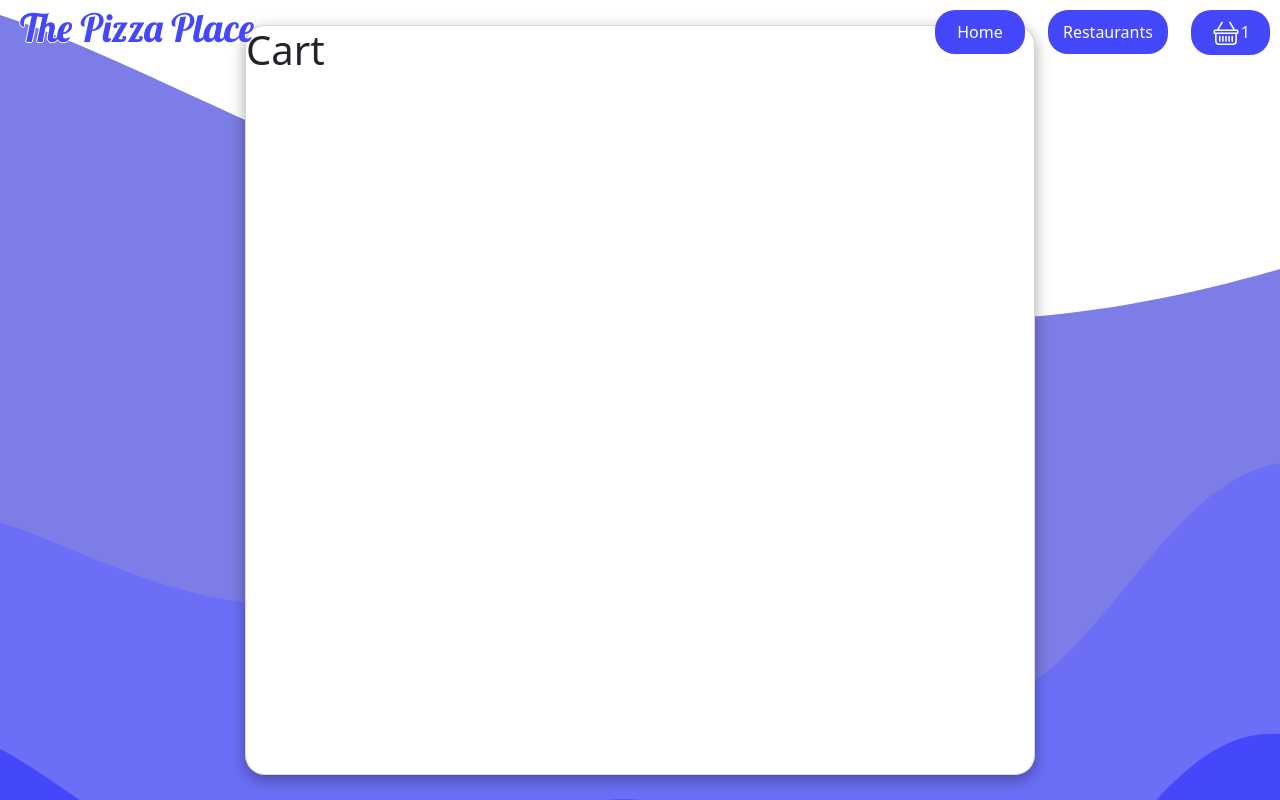
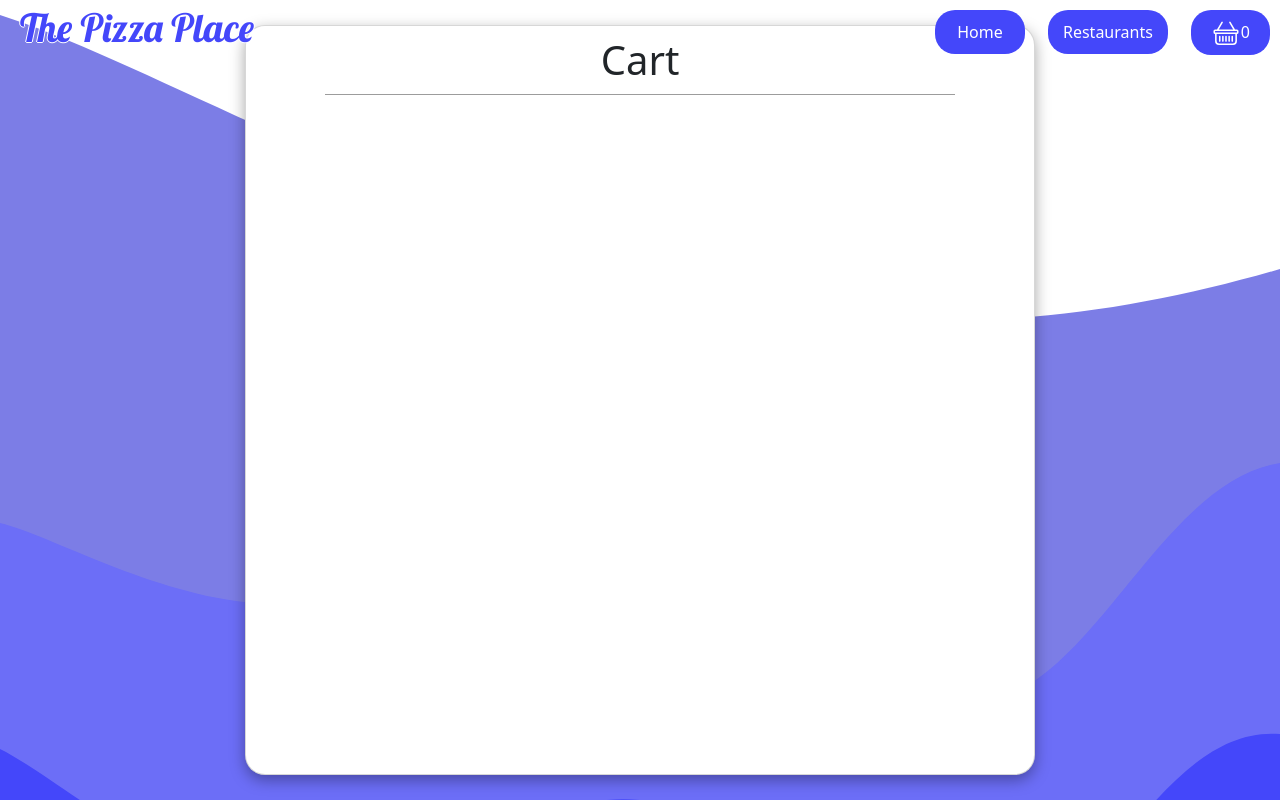
Before and after one commit to igor981/pizza-api, a React (Create React App) app: page /cart in a window 1280 px wide. Built offline with nearby package versions, Linux system fonts and the light colour scheme.

Commit message:
localstorage, add to cart functionality

```diff
--- a/src/components/Navbar.tsx
+++ b/src/components/Navbar.tsx
@@ -1,15 +1,12 @@
 import React, {useEffect} from 'react'
 import { Link } from 'react-router-dom';
 import { useSelector } from 'react-redux';
+import { Cart } from '../interfaces';
 import "bootstrap/dist/css/bootstrap.min.css";
 import './Navbar.css'
 const Navbar = () => {
   const cart: any = useSelector(store => store);
 
-  useEffect(() => {
-    console.log(cart['cart'].cartItems.length);
-
-  }, [])
 
   return (
     <nav className='navbar'>
@@ -22,7 +19,7 @@ const Navbar = () => {
           <svg xmlns="http://www.w3.org/2000/svg" width="16" height="16" fill="currentColor" className="bi bi-basket icon" viewBox="0 0 16 16">
           <path d="M5.757 1.071a.5.5 0 0 1 .172.686L3.383 6h9.234L10.07 1.757a.5.5 0 1 1 .858-.514L13.783 6H15a1 1 0 0 1 1 1v1a1 1 0 0 1-1 1v4.5a2.5 2.5 0 0 1-2.5 2.5h-9A2.5 2.5 0 0 1 1 13.5V9a1 1 0 0 1-1-1V7a1 1 0 0 1 1-1h1.217L5.07 1.243a.5.5 0 0 1 .686-.172zM2 9v4.5A1.5 1.5 0 0 0 3.5 15h9a1.5 1.5 0 0 0 1.5-1.5V9H2zM1 7v1h14V7H1zm3 3a.5.5 0 0 1 .5.5v3a.5.5 0 0 1-1 0v-3A.5.5 0 0 1 4 10zm2 0a.5.5 0 0 1 .5.5v3a.5.5 0 0 1-1 0v-3A.5.5 0 0 1 6 10zm2 0a.5.5 0 0 1 .5.5v3a.5.5 0 0 1-1 0v-3A.5.5 0 0 1 8 10zm2 0a.5.5 0 0 1 .5.5v3a.5.5 0 0 1-1 0v-3a.5.5 0 0 1 .5-.5zm2 0a.5.5 0 0 1 .5.5v3a.5.5 0 0 1-1 0v-3a.5.5 0 0 1 .5-.5z"/>
           </svg>
-          <p className='cart-counter'> {cart['cart'].cartItems.length}</p>
+          <p className='cart-counter'> {cart['cart'].cartItems && cart['cart'].cartItems.length}</p>
           </div>
         </Link>
         </div>
--- a/src/interfaces.ts
+++ b/src/interfaces.ts
@@ -26,12 +26,18 @@ export interface Order {
     orderedAt: Date,
     estimatedDelivery: Date,
     status: string,
-    cart: [Object],
+    cart: object[],
     restuarantId: number
 
 }
 
 export interface Cart {
-    cartItems: [object],
+    cartItems?:  Array<CartItemIf>;
     restuarantId: number
 }
+
+
+export interface CartItemIf {
+    menuItemId: number,
+    quantity: number
+}
--- a/src/pages/Cart.css
+++ b/src/pages/Cart.css
@@ -0,0 +1,11 @@
+.cart-title {
+    text-align: center;
+    margin: 10px;
+}
+
+.title-underline {
+    margin: 0 auto;
+    width: 80%;
+    height: 1px;
+    background-color: rgb(156, 156, 156);
+}
--- a/src/pages/Cart.tsx
+++ b/src/pages/Cart.tsx
@@ -1,12 +1,25 @@
-import React from 'react'
+import React, {useEffect} from 'react'
+import { useSelector } from 'react-redux'
 import './Restaurant.css'
 import './Cart.css'
 
 const Cart = () => {
+  const userCart = useSelector(state => state);
+
+
+  useEffect(() => {
+    console.log(userCart)
+
+  }, [])
+
+
   return (
     <div className='restaurant__background'>
     <div className='restaurant__content'>
-      <h1>Cart</h1>
+      <div>
+        <h1 className='cart-title'>Cart</h1>
+        <div className='title-underline'></div>
+      </div>
 
     </div>
     </div>
--- a/src/pages/Restaurant.css
+++ b/src/pages/Restaurant.css
@@ -140,3 +140,24 @@ border-bottom: 1px solid rgba(138, 138, 138, 0.609);
     font-size: 11px;
     margin: 2px;
 }
+
+::-webkit-scrollbar {
+    width: 0px;
+  }
+
+  /* Track */
+  ::-webkit-scrollbar-track {
+    background: rgb(223, 20, 20);
+    height: 80%;
+
+  }
+
+  /* Handle */
+  ::-webkit-scrollbar-thumb {
+    background: rgb(102, 26, 173);
+  }
+
+  /* Handle on hover */
+  ::-webkit-scrollbar-thumb:hover {
+    background: rgb(91, 231, 11);
+  }
--- a/src/pages/Restaurant.tsx
+++ b/src/pages/Restaurant.tsx
@@ -3,16 +3,24 @@ import './Restaurant.css'
 import { useParams } from 'react-router-dom'
 import { getRestoMenu, getRestoById} from '../service/pizza.service'
 import { Restaurant as RestaurantIF} from '../interfaces'
+import { useDispatch } from 'react-redux'
+import { addToCart } from '../redux/actions/cart.action'
+import { useSelector } from 'react-redux'
+
 
 const Restaurant = () => {
-  type QuizParams = {
+
+  const cart = useSelector(store => store)
+  type RestoParam = {
     id: string;
   };
+
+  const  dispatch = useDispatch()
 
   const [menu, setMenu] = useState<any[]>([])
   const [resto, setResto] = useState<RestaurantIF>()
 
-  const { id } = useParams<QuizParams>();
+  const { id } = useParams<RestoParam>();
 
   let everyOther = false;
   const getMenu = async (id: number) => {
@@ -20,6 +28,17 @@ const Restaurant = () => {
     const res = await getRestoById(id)
     await setMenu(resMenu)
     await setResto(res)
+  }
+
+  const handleAddedItem = (itemId: number) => {
+    const menuItem = {
+      item: {
+        id: itemId,
+        quantity: 1,
+      },
+      restoId: id
+    }
+    dispatch(addToCart(menuItem))
   }
 
   useEffect(() => {
@@ -52,6 +71,7 @@ const Restaurant = () => {
       <ul>
           {menu && menu.length > 0 ?
             menu.map((item, index) => {
+
               everyOther = !everyOther
               let classBool = everyOther ? 'menu__item gray' : 'menu__item'
               return (
@@ -92,7 +112,7 @@ const Restaurant = () => {
                   </div>
                   <div className="item-button">
                     <p>{item.price}kr</p>
-                    <span className="add-to-cartBtn">
+                    <span className="add-to-cartBtn" onClick={() => handleAddedItem(item.id)}>
                       <svg
                         xmlns="http://www.w3.org/2000/svg"
                         width="16"
--- a/src/redux/actions/cart.action.js
+++ b/src/redux/actions/cart.action.tsx
@@ -1,4 +1,4 @@
-const addToCart = (item) => {
+export const addToCart = (item: object) => {
     return {
         type: 'ADD_TO_CART',
         payload: item
--- a/src/redux/reducers/cartReducer.js
+++ b/src/redux/reducers/cartReducer.js
@@ -1,21 +1,36 @@
 import * as actionTypes from '../constants/cartConstant'
+import { CartItemIf, Cart } from '../../interfaces'
+
 
 const stored = localStorage.getItem('pizza-cart')
-
-const initialState = stored ? stored : {
-    cartItems: [Object],
+let emptyCart =  {
+    cartItems: [],
     restuarantId: 0
 }
+
+const initialState = stored ? JSON.parse(stored) : emptyCart;
+
+
+
 
 
 
 export const cartReducer = ( state = initialState, action) => {
     switch (action.type) {
         case actionTypes.ADD_TO_CART:
-            const newCart ={
-                cartItems: [... state.cartItems, action.payload.item],
-                restuarantId: action.payload.id
+
+            const objIndex = state.cartItems.findIndex((obj => obj.id === action.payload.item.id));
+
+            console.log(objIndex, 'hit');
+            if (objIndex !== -1) {
+                state.cartItems[objIndex].quantity += 1
+                return state
             }
+
+            const newCart = {
+                cartItems: [...state.cartItems, action.payload.item],
+                 restuarantId: action.payload.restoId
+           }
             localStorage.setItem('pizza-cart', JSON.stringify(newCart))
             return newCart
         default:
--- a/src/redux/store.js
+++ b/src/redux/store.js
@@ -7,6 +7,8 @@ let reducer = combineReducers({
     cart: cartReducer,
 })
 
+
+
 const store = createStore(
     reducer,
     composeWithDevTools(applyMiddleware())
```
Also changed, not shown: src/redux/constants/cartConstant.tsx (renamed from src/redux/constants/cartConstant.js), src/redux/constants/restosConstants.js (deleted), src/redux/reducers/restosReducer.js (deleted).
